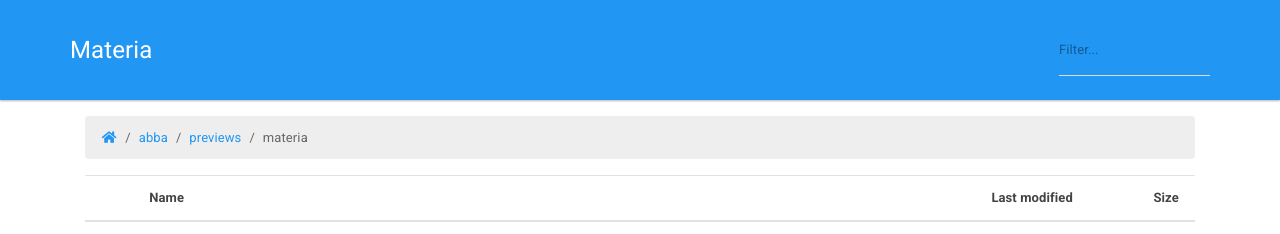
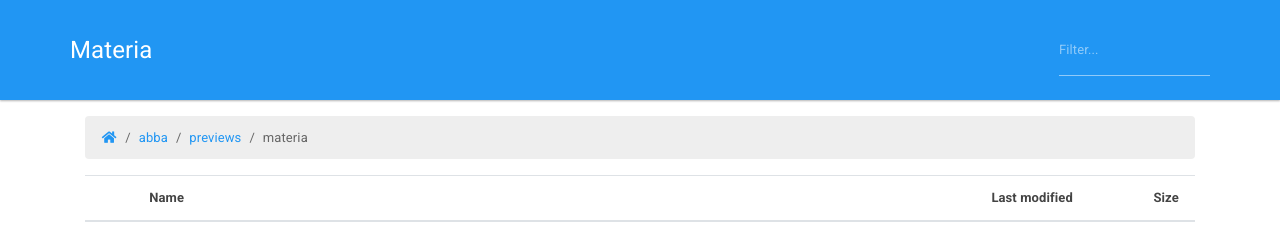
Before and after one commit to jmlemetayer/abba, a Jekyll site: the page built from previews/materia/index.html, in a window 1280 px wide. Shown: the top 234 px of the page. Built offline with Jekyll 4.4.1, drawn with Linux system fonts in a browser that asks for light colours.

Commit message:
materia: apply navbar input style to search type inputs

```diff
--- a/_sass/bootswatch/materia/_bootswatch.scss
+++ b/_sass/bootswatch/materia/_bootswatch.scss
@@ -62,6 +62,7 @@ $web-font-path: "https://fonts.googleapis.com/css2?family=Roboto:wght@300;400;50
   &.bg-dark,
   &.bg-primary {
 
+    input[type=search],
     input[type=text],
     input[type=password],
     input[type=email],
```
